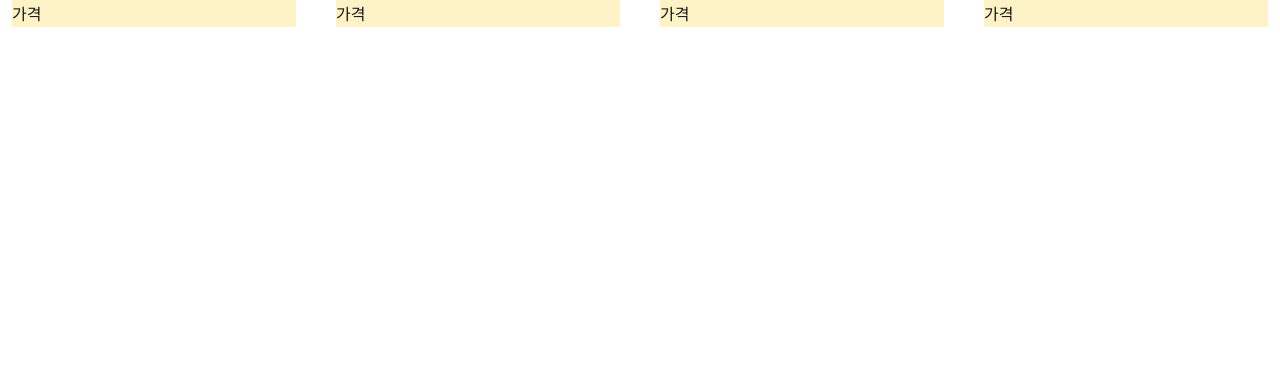
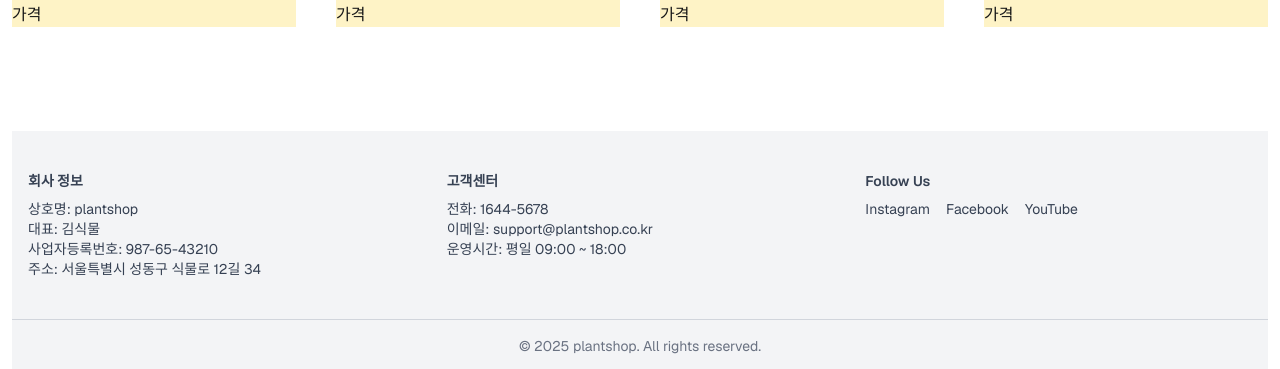
Before and after one commit to rierik/plants-e-commerce, a Next.js app: page / in a window 1280 px wide. Shown: the part 2009-2378 px from the top of the page. Before the commit the page ends 2076 px from the top, so only its background shows below. Built offline with nearby package versions, Linux system fonts and the light colour scheme.

Commit message:
Feat: 푸터 생성

```diff
--- a/src/app/page.tsx
+++ b/src/app/page.tsx
@@ -214,7 +214,41 @@ export default function Home() {
           </section>
         </div>
       </main>
-      <footer className="row-start-3 flex gap-[24px] flex-wrap items-center justify-center"></footer>
+      <footer className="bg-gray-100 text-gray-700 text-sm mt-16">
+        <div className="max-w-7xl mx-auto px-4 py-10 grid grid-cols-1 md:grid-cols-3 gap-8">
+          <div>
+            <h4 className="font-semibold mb-2">회사 정보</h4>
+            <p>상호명: plantshop</p>
+            <p>대표: 김식물</p>
+            <p>사업자등록번호: 987-65-43210</p>
+            <p>주소: 서울특별시 성동구 식물로 12길 34</p>
+          </div>
+
+          <div>
+            <h4 className="font-semibold mb-2">고객센터</h4>
+            <p>전화: 1644-5678</p>
+            <p>이메일: support@plantshop.co.kr</p>
+            <p>운영시간: 평일 09:00 ~ 18:00</p>
+          </div>
+
+          <div>
+            <h4 className="font-semibold mb-2">Follow Us</h4>
+            <div className="space-x-4">
+              <a href="#" className="hover:underline">
+                Instagram
+              </a>
+              <a href="#" className="hover:underline">
+                Facebook
+              </a>
+              <a href="#" className="hover:underline">
+                YouTube
+              </a>
+            </div>
+          </div>
+        </div>
+
+        <div className="border-t border-gray-300 text-center py-4 text-gray-500">© 2025 plantshop. All rights reserved.</div>
+      </footer>
     </div>
   );
 }
```
